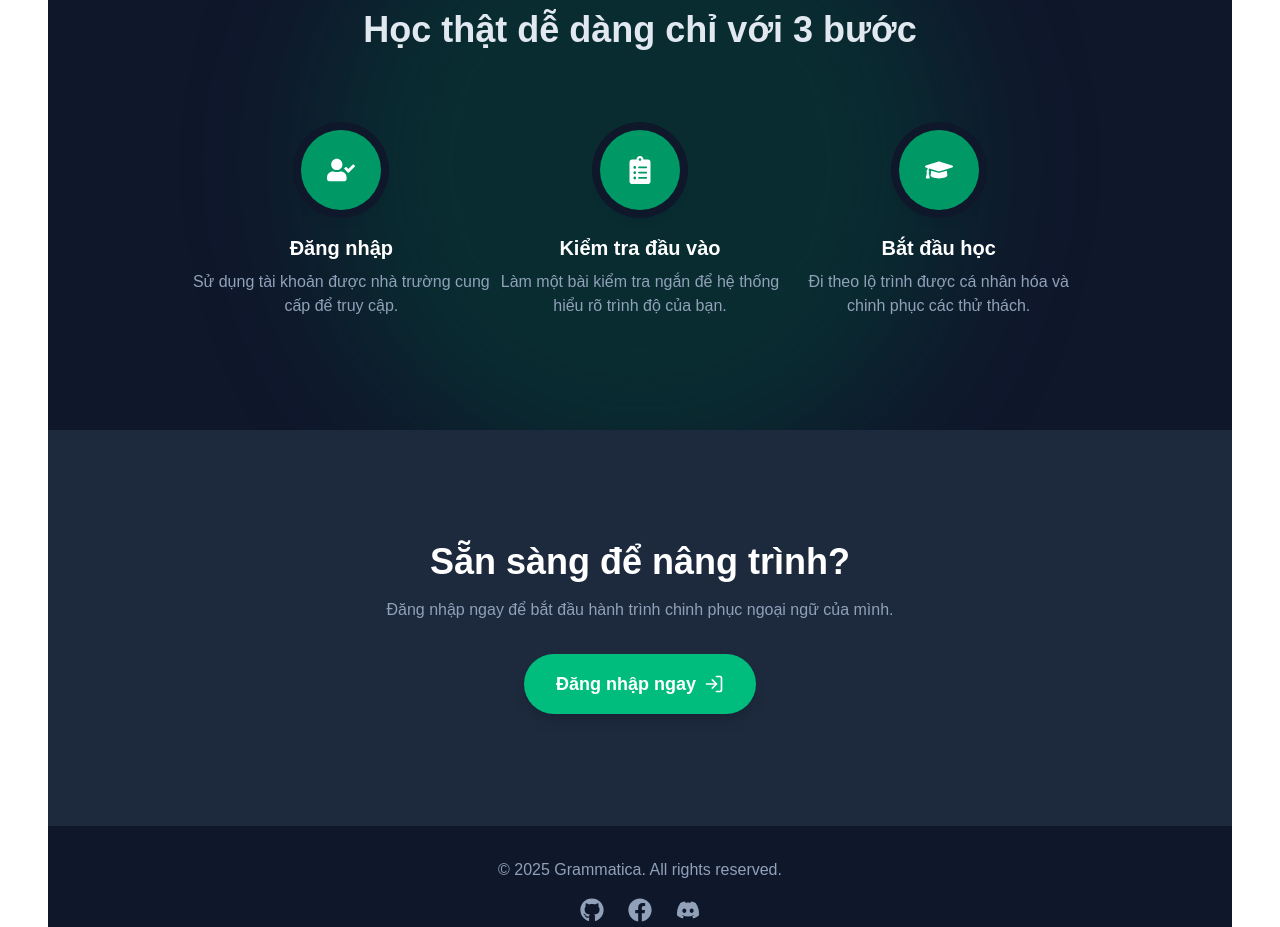
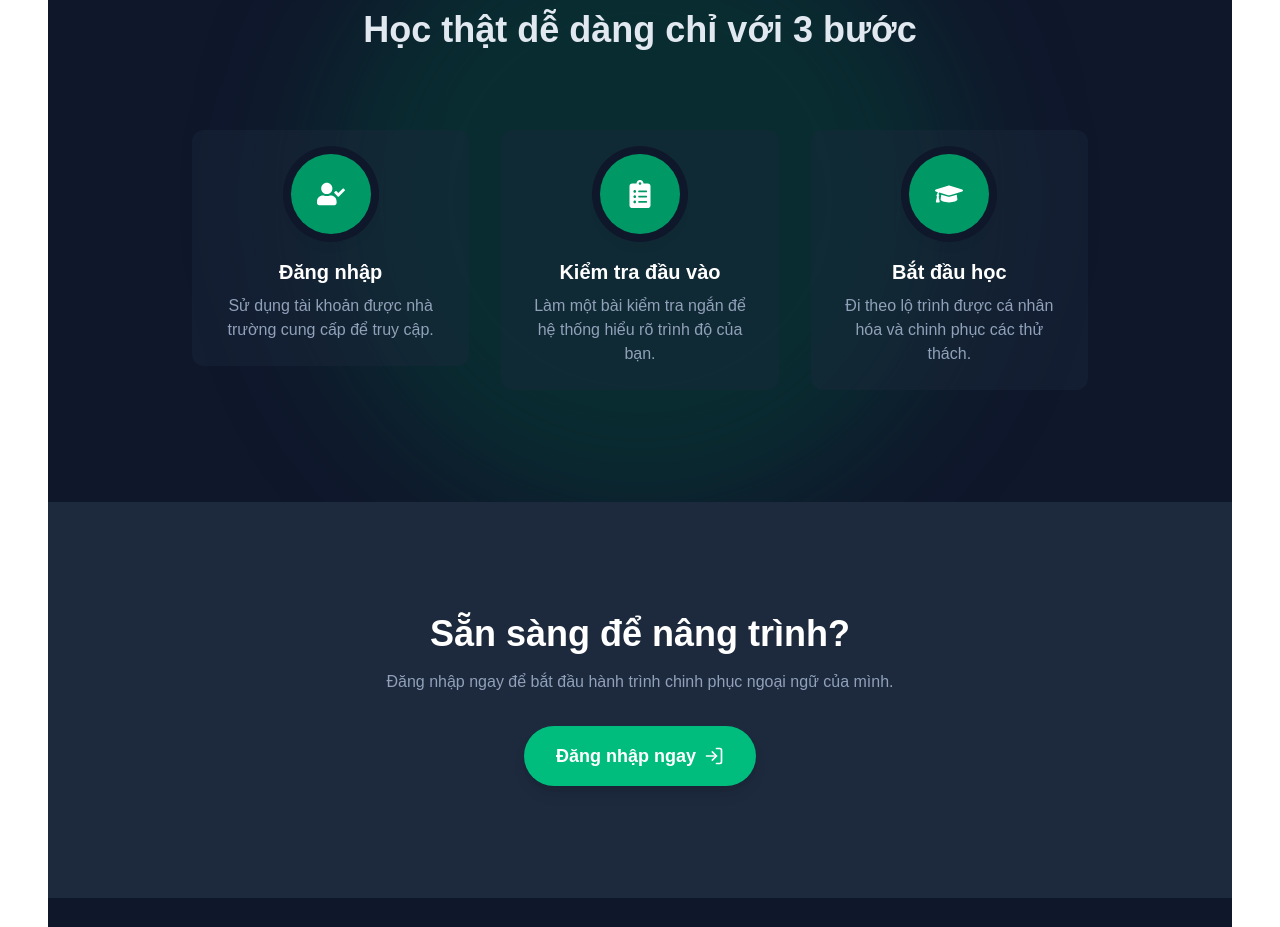
Before and after one commit to KuroTheCoder/Grammatica, a Next.js app: page / in a window 1280 px wide. Shown: the part 1500-2427 px from the top of the page. Built offline with nearby package versions, Linux system fonts and the light colour scheme.

Commit message:
Fix the type errors

```diff
--- a/app/page.tsx
+++ b/app/page.tsx
@@ -1,27 +1,29 @@
-// File: HomePage.jsx
+// File: app/page.tsx
 
 "use client";
 
-import { motion, useAnimation, useScroll, useTransform, useMotionValueEvent } from "framer-motion";
+// FIX: Import thêm kiểu 'Variants' từ framer-motion
+import { motion, useAnimation, useScroll, useTransform, useMotionValueEvent, Variants } from "framer-motion";
 import { useInView } from 'react-intersection-observer';
-import { useEffect, useRef, useState } from "react";
-// NEW: Thêm các icon mới
+import React, { useEffect, useRef, useState } from "react";
 import {
     FaLeaf, FaBrain, FaRocket, FaGithub, FaFacebook, FaDiscord, FaBars, FaTimes,
     FaUserCheck, FaClipboardList, FaGraduationCap
 } from 'react-icons/fa';
 import { FiArrowRight, FiLogIn } from 'react-icons/fi';
 
-// === ĐỊNH NGHĨA ANIMATION VARIANTS (Không đổi) ===
-const containerVariants = { hidden: { opacity: 0 }, visible: { opacity: 1, transition: { staggerChildren: 0.2 } } };
-const itemVariants = { hidden: { y: 20, opacity: 0 }, visible: { y: 0, opacity: 1, transition: { type: "spring", stiffness: 100 } } };
+// === ĐỊNH NGHĨA ANIMATION VARIANTS (ĐÃ FIX LỖI) ===
+// FIX: Thêm kiểu 'Variants' để TypeScript hiểu đúng
+const containerVariants: Variants = { hidden: { opacity: 0 }, visible: { opacity: 1, transition: { staggerChildren: 0.2 } } };
+const itemVariants: Variants = { hidden: { y: 20, opacity: 0 }, visible: { y: 0, opacity: 1, transition: { type: "spring", stiffness: 100 } } };
+
 
 // === CUSTOM HOOK ĐỂ KIỂM TRA MEDIA QUERY (Không đổi) ===
-const useMediaQuery = (query) => {
+const useMediaQuery = (query: string): boolean => {
     const [matches, setMatches] = useState(false);
     useEffect(() => {
         const media = window.matchMedia(query);
-        if (media.matches !== matches) setMatches(media.matches);
+        if (media.matches !== matches) { setMatches(media.matches); }
         const listener = () => setMatches(media.matches);
         window.addEventListener("resize", listener);
         return () => window.removeEventListener("resize", listener);
@@ -30,20 +32,19 @@ const useMediaQuery = (query) => {
 };
 
 // === COMPONENT TIỆN ÍCH CHO ANIMATION KHI CUỘN (Không đổi) ===
-const AnimatedSection = ({ children, className }) => {
+interface AnimatedSectionProps { children: React.ReactNode; className?: string; }
+const AnimatedSection = ({ children, className }: AnimatedSectionProps) => {
     const controls = useAnimation();
     const { ref, inView } = useInView({ triggerOnce: true, threshold: 0.2 });
     useEffect(() => { if (inView) controls.start("visible"); }, [controls, inView]);
     return <motion.div ref={ref} variants={containerVariants} initial="hidden" animate={controls} className={className}>{children}</motion.div>;
 };
 
-// === NEW: COMPONENT LOGO CHO DỰ ÁN ===
+// === COMPONENT LOGO (Không đổi) ===
 const Logo = () => (
     <a href="#" className="flex items-center gap-2 text-white">
         <svg width="32" height="32" viewBox="0 0 40 40" fill="none" xmlns="http://www.w3.org/2000/svg">
-            {/* Shield shape */}
             <path d="M20 38C20 38 36 31 36 20V8L20 2L4 8V20C4 31 20 38 20 38Z" className="fill-emerald-600/80" />
-            {/* Book icon inside */}
             <path d="M25 13H15C13.8954 13 13 13.8954 13 15V25C13 26.1046 13.8954 27 15 27H25C26.1046 27 27 26.1046 27 25V15C27 13.8954 26.1046 13 25 13Z" stroke="#fde047" strokeWidth="2" strokeLinecap="round" strokeLinejoin="round"/>
             <path d="M20 13V27" stroke="#fde047" strokeWidth="2" strokeLinecap="round" strokeLinejoin="round"/>
         </svg>
@@ -51,8 +52,7 @@ const Logo = () => (
     </a>
 );
 
-
-// === COMPONENT MOCKUP UI CHO HERO SECTION (Không đổi) ===
+// === COMPONENT MOCKUP UI (Không đổi) ===
 const MockAppUI = () => (
     <motion.div className="bg-slate-800/50 p-4 rounded-xl shadow-2xl backdrop-blur-sm border border-slate-700" whileHover={{ scale: 1.03, rotate: -2 }} animate={{ y: [0, -15, 0] }} transition={{ duration: 4, repeat: Infinity, ease: "easeInOut" }}>
         <div className="aspect-[4/3] bg-slate-900 rounded-lg p-4 space-y-3">
@@ -63,16 +63,15 @@ const MockAppUI = () => (
     </motion.div>
 );
 
-// === UPDATED: COMPONENT "HOW IT WORKS" VỚI ICON ===
+// === UPDATED: COMPONENT "HOW IT WORKS" VỚI HOVER EFFECT ===
 const HowItWorksSection = () => {
-    // NEW: Thêm icon vào từng bước
     const steps = [
         { icon: <FaUserCheck size={28} />, title: "Đăng nhập", description: "Sử dụng tài khoản được nhà trường cung cấp để truy cập." },
         { icon: <FaClipboardList size={28} />, title: "Kiểm tra đầu vào", description: "Làm một bài kiểm tra ngắn để hệ thống hiểu rõ trình độ của bạn." },
         { icon: <FaGraduationCap size={28} />, title: "Bắt đầu học", description: "Đi theo lộ trình được cá nhân hóa và chinh phục các thử thách." }
     ];
 
-    const targetRef = useRef(null);
+    const targetRef = useRef<HTMLDivElement>(null);
     const isMobile = useMediaQuery("(max-width: 768px)");
     const { scrollYProgress } = useScroll({ target: targetRef, offset: ["start center", "end center"] });
     const stepControls = [useAnimation(), useAnimation(), useAnimation()];
@@ -82,14 +81,15 @@ const HowItWorksSection = () => {
         if (latest > (isMobile ? 0.85 : 0.9)) stepControls[2].start("visible");
     });
     const lineScale = useTransform(scrollYProgress, [0, 1], [0, 1]);
-    const stepVariants = {
+
+    // FIX: Thêm kiểu 'Variants' để TypeScript hiểu đúng
+    const stepVariants: Variants = {
         hidden: { opacity: 0.3, y: 20, scale: 0.9 },
         visible: { opacity: 1, y: 0, scale: 1, transition: { type: "spring", stiffness: 150, damping: 20 } }
     };
 
     return (
         <section id="how-it-works" className="relative overflow-hidden py-20 lg:py-28 px-4 bg-slate-900" ref={targetRef}>
-            {/* NEW: Thêm blob trang trí */}
             <div aria-hidden="true" className="absolute top-1/2 left-1/2 -translate-x-1/2 -translate-y-1/2 w-[40rem] h-[40rem] bg-emerald-900/40 rounded-full blur-3xl" />
             <div className="max-w-4xl mx-auto text-center mb-20 relative z-10">
                 <h2 className="text-3xl md:text-4xl font-bold">Học thật dễ dàng chỉ với 3 bước</h2>
@@ -100,20 +100,32 @@ const HowItWorksSection = () => {
                         <motion.div className="absolute left-1/2 -translate-x-1/2 top-0 w-1 h-full bg-emerald-800/50" style={{ scaleY: lineScale, transformOrigin: 'top' }} />
                         {steps.map((step, index) => (
                             <motion.div key={step.title} variants={stepVariants} initial="hidden" animate={stepControls[index]} className="relative z-10 text-center flex flex-col items-center w-full">
-                                <motion.div className="bg-emerald-600 text-white w-20 h-20 rounded-full flex items-center justify-center shadow-lg mb-4 ring-8 ring-slate-900">{step.icon}</motion.div>
-                                <h3 className="text-xl font-semibold mb-2 text-white">{step.title}</h3>
-                                <p className="text-slate-400 max-w-xs">{step.description}</p>
+                                {/* NEW: Thêm thẻ motion.div để chứa nội dung và áp dụng hover effect */}
+                                <motion.div
+                                    className="bg-slate-800/40 p-6 rounded-xl w-full flex flex-col items-center"
+                                    whileHover={{ y: -8, scale: 1.03 }}
+                                >
+                                    <div className="bg-emerald-600 text-white w-20 h-20 rounded-full flex items-center justify-center shadow-lg mb-4 ring-8 ring-slate-900">{step.icon}</div>
+                                    <h3 className="text-xl font-semibold mb-2 text-white">{step.title}</h3>
+                                    <p className="text-slate-400 max-w-xs">{step.description}</p>
+                                </motion.div>
                             </motion.div>
                         ))}
                     </div>
                 ) : (
-                    <div className="relative flex justify-between items-start">
+                    <div className="relative flex justify-between items-start gap-8">
                         <motion.div className="absolute top-10 left-0 w-full h-1 bg-emerald-800/50" style={{ scaleX: lineScale, transformOrigin: 'left' }} />
                         {steps.map((step, index) => (
                             <motion.div key={step.title} variants={stepVariants} initial="hidden" animate={stepControls[index]} className="relative z-10 text-center flex flex-col items-center w-1/3">
-                                <motion.div className="bg-emerald-600 text-white w-20 h-20 rounded-full flex items-center justify-center shadow-lg mb-6 ring-8 ring-slate-900">{step.icon}</motion.div>
-                                <h3 className="text-xl font-semibold mb-2 text-white">{step.title}</h3>
-                                <p className="text-slate-400 max-w-xs mx-auto">{step.description}</p>
+                                {/* NEW: Thêm thẻ motion.div để chứa nội dung và áp dụng hover effect */}
+                                <motion.div
+                                    className="bg-slate-800/40 p-6 rounded-xl w-full flex flex-col items-center"
+                                    whileHover={{ y: -8, scale: 1.03 }}
+                                >
+                                    <div className="bg-emerald-600 text-white w-20 h-20 rounded-full flex items-center justify-center shadow-lg mb-6 ring-8 ring-slate-900">{step.icon}</div>
+                                    <h3 className="text-xl font-semibold mb-2 text-white">{step.title}</h3>
+                                    <p className="text-slate-400 max-w-xs mx-auto">{step.description}</p>
+                                </motion.div>
                             </motion.div>
                         ))}
                     </div>
@@ -124,10 +136,9 @@ const HowItWorksSection = () => {
 };
 
 
-// === COMPONENT CHÍNH CỦA TRANG ===
+// === COMPONENT CHÍNH CỦA TRANG (Không có lỗi) ===
 export default function HomePage() {
     const [isMenuOpen, setIsMenuOpen] = useState(false);
-
     const features = [
         { icon: <FaLeaf size={32} className="text-emerald-500" />, title: "Bài học Tự nhiên", description: "Tiếp cận kiến thức một cách tự nhiên và sinh động, không còn nhàm chán như sách vở." },
         { icon: <FaBrain size={32} className="text-emerald-500" />, title: "Phản hồi Thông minh", description: "AI phân tích và chỉ ra lỗi sai một cách chi tiết, giúp bạn hiểu sâu và nhớ lâu." },
@@ -136,28 +147,20 @@ export default function HomePage() {
 
     return (
         <div className="bg-slate-900 text-slate-200 antialiased">
-            <style jsx global>{`html { scroll-behavior: smooth; }`}</style>
+            <style> {`html { scroll-behavior: smooth; }`} </style>
 
-            {/* ========== HERO SECTION with NAVBAR ========== */}
             <header className="relative w-full overflow-hidden bg-gradient-to-br from-green-900/80 via-emerald-800/80 to-yellow-600/60">
-                {/* NEW: Thêm các blob trang trí để lấp khoảng trống */}
                 <div aria-hidden="true" className="absolute top-0 left-0 w-96 h-96 bg-yellow-400/30 rounded-full blur-3xl -translate-x-1/2 -translate-y-1/2"></div>
                 <div aria-hidden="true" className="absolute bottom-0 right-0 w-96 h-96 bg-emerald-500/30 rounded-full blur-3xl translate-x-1/2 translate-y-1/2"></div>
-
                 <motion.nav initial={{ y: -100 }} animate={{ y: 0 }} transition={{ duration: 0.5, ease: "easeOut" }} className="fixed top-0 left-0 right-0 z-20 bg-black/30 backdrop-blur-md">
                     <div className="max-w-7xl mx-auto px-4 sm:px-6 lg:px-8">
                         <div className="flex items-center justify-between h-16">
-                            {/* UPDATED: Sử dụng component Logo */}
                             <Logo />
-
                             <div className="hidden md:flex items-center space-x-2">
                                 <a href="#features" className="text-gray-300 hover:bg-white/10 hover:text-white px-3 py-2 rounded-md text-sm font-medium transition-colors">Tính năng</a>
                                 <a href="#how-it-works" className="text-gray-300 hover:bg-white/10 hover:text-white px-3 py-2 rounded-md text-sm font-medium transition-colors">Cách hoạt động</a>
-                                <motion.a href="/login" className="bg-yellow-400 text-green-900 font-semibold py-2 px-4 rounded-lg ml-4" whileHover={{ scale: 1.05 }} whileTap={{ scale: 0.95 }}>
-                                    Đăng nhập
-                                </motion.a>
+                                <motion.a href="/login" className="bg-yellow-400 text-green-900 font-semibold py-2 px-4 rounded-lg ml-4" whileHover={{ scale: 1.05 }} whileTap={{ scale: 0.95 }}>Đăng nhập</motion.a>
                             </div>
-
                             <div className="md:hidden">
                                 <button onClick={() => setIsMenuOpen(!isMenuOpen)} className="text-white p-2 rounded-md hover:bg-white/10">
                                     {isMenuOpen ? <FaTimes size={24} /> : <FaBars size={24} />}
@@ -165,7 +168,6 @@ export default function HomePage() {
                             </div>
                         </div>
                     </div>
-
                     {isMenuOpen && (
                         <motion.div initial={{ opacity: 0, y: -10 }} animate={{ opacity: 1, y: 0 }} className="md:hidden bg-slate-800/90">
                             <div className="px-2 pt-2 pb-3 space-y-1 sm:px-3 text-center">
@@ -176,15 +178,10 @@ export default function HomePage() {
                         </motion.div>
                     )}
                 </motion.nav>
-
                 <div className="min-h-screen flex flex-col lg:flex-row items-center justify-center gap-10 px-4 md:px-8 max-w-7xl mx-auto pt-16 relative z-10">
                     <motion.div className="text-center lg:text-left text-white max-w-2xl lg:max-w-xl" variants={containerVariants} initial="hidden" animate="visible">
-                        <motion.h1 variants={itemVariants} className="text-4xl md:text-5xl lg:text-6xl font-extrabold mb-4 leading-tight">
-                            Chinh phục Tiếng Anh cùng <span className="text-yellow-300">Grammatica</span>
-                        </motion.h1>
-                        <motion.p variants={itemVariants} className="text-lg md:text-xl text-white/80 mb-8">
-                            Nền tảng học tập hiện đại dành riêng cho sinh viên, kết hợp bài học tương tác và công nghệ AI đột phá.
-                        </motion.p>
+                        <motion.h1 variants={itemVariants} className="text-4xl md:text-5xl lg:text-6xl font-extrabold mb-4 leading-tight">Chinh phục Tiếng Anh cùng <span className="text-yellow-300">Grammatica</span></motion.h1>
+                        <motion.p variants={itemVariants} className="text-lg md:text-xl text-white/80 mb-8">Nền tảng học tập hiện đại dành riêng cho sinh viên, kết hợp bài học tương tác và công nghệ AI đột phá.</motion.p>
                         <motion.div variants={itemVariants}>
                             <motion.a href="/login" className="group bg-yellow-400 text-green-900 font-bold py-3 px-8 rounded-full shadow-lg hover:bg-yellow-500 inline-flex items-center justify-center gap-2 text-lg" whileHover={{ scale: 1.05, boxShadow: "0px 0px 20px rgba(250, 204, 21, 0.5)" }} whileTap={{ scale: 0.95 }} transition={{ type: "spring", stiffness: 300 }}>
                                 Bắt đầu học ngay
@@ -198,9 +195,7 @@ export default function HomePage() {
                 </div>
             </header>
 
-            {/* ========== FEATURES SECTION ========== */}
             <section id="features" className="relative overflow-hidden py-20 lg:py-28 px-4 bg-slate-800">
-                {/* NEW: Thêm blob trang trí */}
                 <div aria-hidden="true" className="absolute top-0 right-0 w-[30rem] h-[30rem] bg-emerald-900/50 rounded-full blur-3xl -translate-y-1/2 translate-x-1/2" />
                 <AnimatedSection className="max-w-6xl mx-auto text-center relative z-10">
                     <motion.h2 variants={itemVariants} className="text-3xl md:text-4xl font-bold mb-4">Vì sao nên chọn <span className="text-emerald-400">Grammatica</span>?</motion.h2>
@@ -217,10 +212,8 @@ export default function HomePage() {
                 </AnimatedSection>
             </section>
 
-            {/* ========== HOW IT WORKS SECTION ========== */}
             <HowItWorksSection />
 
-            {/* ========== FINAL CTA SECTION ========== */}
             <section className="bg-slate-800">
                 <AnimatedSection className="max-w-4xl mx-auto text-center py-20 lg:py-28 px-4">
                     <motion.h2 variants={itemVariants} className="text-3xl md:text-4xl font-bold mb-4 text-white">Sẵn sàng để nâng trình?</motion.h2>
@@ -232,7 +225,6 @@ export default function HomePage() {
                 </AnimatedSection>
             </section>
 
-            {/* ========== FOOTER ========== */}
             <footer className="bg-slate-900 text-slate-400 py-8 px-4">
                 <div className="max-w-7xl mx-auto text-center">
                     <p className="mb-4">© {new Date().getFullYear()} Grammatica. All rights reserved.</p>
```
